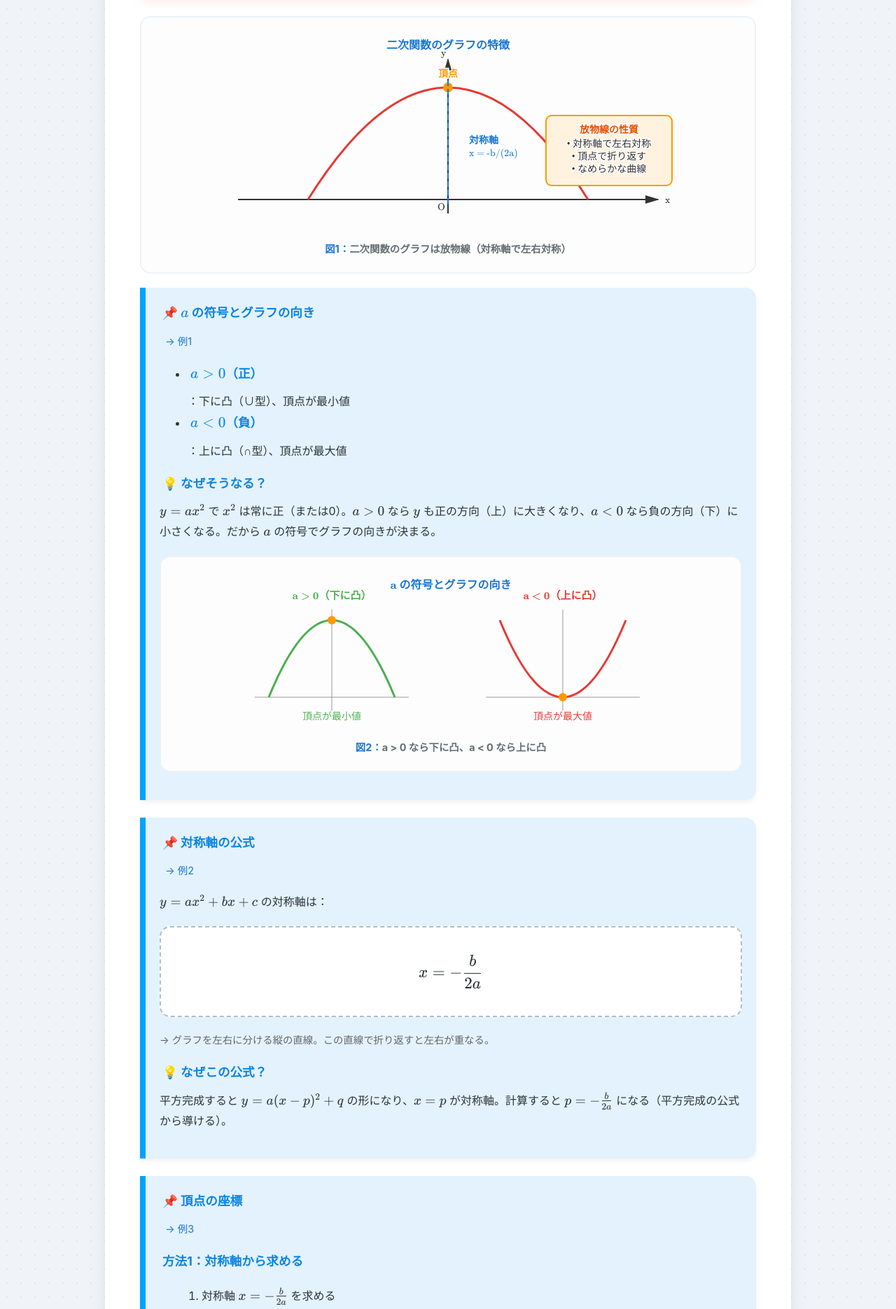
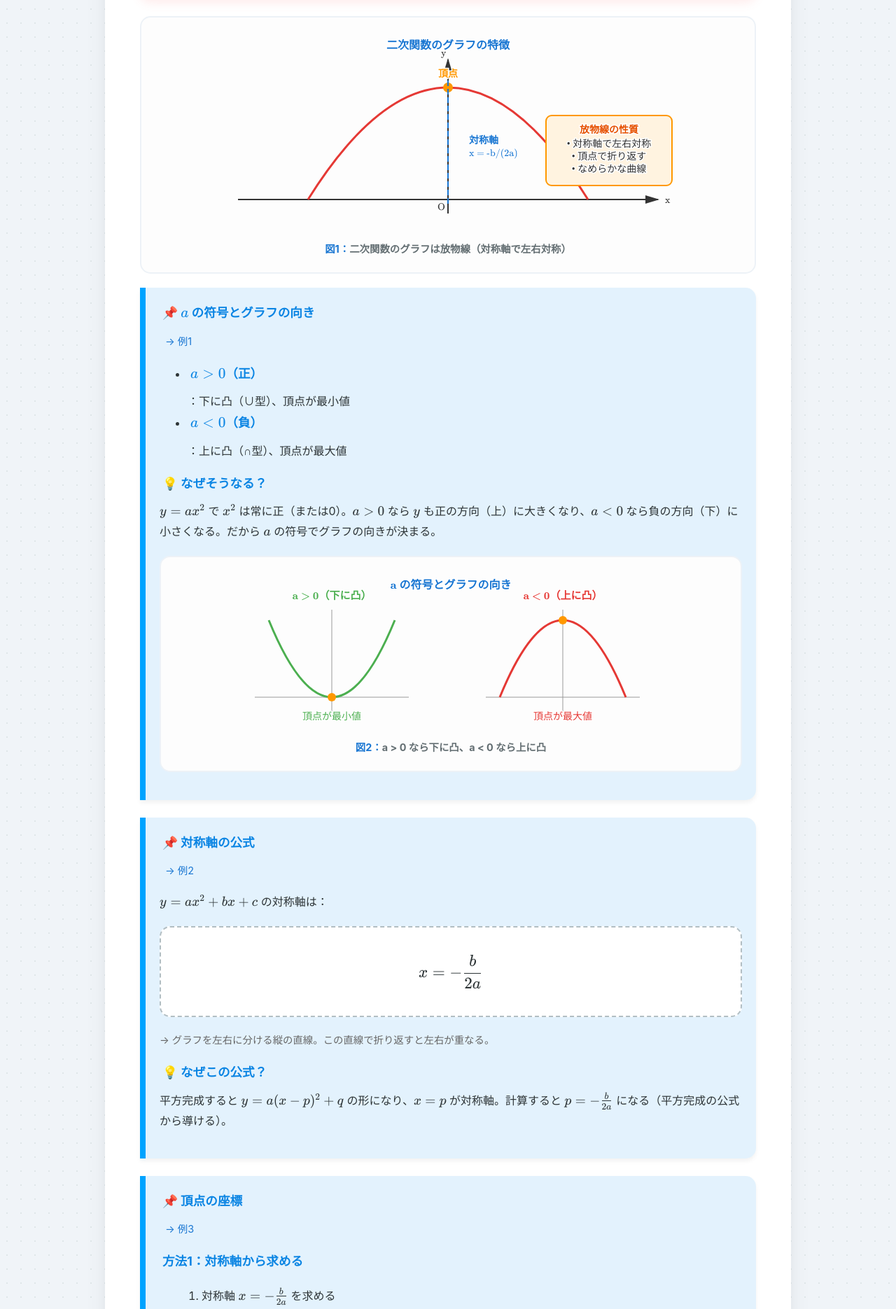
Before and after one commit to kosk-t/school_asset, a Jekyll site: the page built from docs/二次関数のグラフと性質_教材.html, in a window 1280 px wide. Shown: the part 2077-3947 px from the top of the page at 70% size. Built offline with Jekyll 4.4.1, drawn with Linux system fonts in a browser that asks for light colours; some web fonts are replaced.

```diff
--- a/docs/二次関数のグラフと性質_教材.html
+++ b/docs/二次関数のグラフと性質_教材.html
@@ -142,32 +142,30 @@
                                     <text x="350" y="25" font-size="16" font-weight="bold" fill="#1976d2"
                                         text-anchor="middle">a の符号とグラフの向き</text>
 
-                                    <!-- a > 0 -->
+                                    <!-- a > 0（下に凸）: ∪型、頂点が下（最小値） -->
                                     <g transform="translate(50, 40)">
                                         <text x="130" y="0" font-size="15" font-weight="bold" fill="#4caf50"
                                             text-anchor="middle">a > 0（下に凸）</text>
                                         <line x1="20" y1="140" x2="240" y2="140" stroke="#999" stroke-width="1" />
                                         <line x1="130" y1="160" x2="130" y2="15" stroke="#999" stroke-width="1" />
-                                        <path d="M 40 140 Q 85 30 130 30 Q 175 30 220 140" stroke="#4caf50"
+                                        <path d="M 40 30 Q 85 140 130 140 Q 175 140 220 30" stroke="#4caf50"
                                             stroke-width="3" fill="none" />
-                                        <circle cx="130" cy="30" r="6" fill="#ff9800" />
+                                        <circle cx="130" cy="140" r="6" fill="#ff9800" />
                                         <text x="130" y="172" font-size="14" fill="#4caf50"
                                             text-anchor="middle">頂点が最小値</text>
                                     </g>
 
-                                    <!-- a < 0 -->
+                                    <!-- a < 0（上に凸）: ∩型、頂点が上（最大値） -->
                                     <g transform="translate(380, 40)">
                                         <text x="130" y="0" font-size="15" font-weight="bold" fill="#e53935"
                                             text-anchor="middle">a < 0（上に凸）</text>
-                                                <line x1="20" y1="140" x2="240" y2="140" stroke="#999"
-                                                    stroke-width="1" />
-                                                <line x1="130" y1="160" x2="130" y2="15" stroke="#999"
-                                                    stroke-width="1" />
-                                                <path d="M 40 30 Q 85 140 130 140 Q 175 140 220 30" stroke="#e53935"
-                                                    stroke-width="3" fill="none" />
-                                                <circle cx="130" cy="140" r="6" fill="#ff9800" />
-                                                <text x="130" y="172" font-size="14" fill="#e53935"
-                                                    text-anchor="middle">頂点が最大値</text>
+                                        <line x1="20" y1="140" x2="240" y2="140" stroke="#999" stroke-width="1" />
+                                        <line x1="130" y1="160" x2="130" y2="15" stroke="#999" stroke-width="1" />
+                                        <path d="M 40 140 Q 85 30 130 30 Q 175 30 220 140" stroke="#e53935"
+                                            stroke-width="3" fill="none" />
+                                        <circle cx="130" cy="30" r="6" fill="#ff9800" />
+                                        <text x="130" y="172" font-size="14" fill="#e53935"
+                                            text-anchor="middle">頂点が最大値</text>
                                     </g>
                                 </svg>
                                 <div class="svg-caption">a > 0 なら下に凸、a < 0 なら上に凸</div>
```
